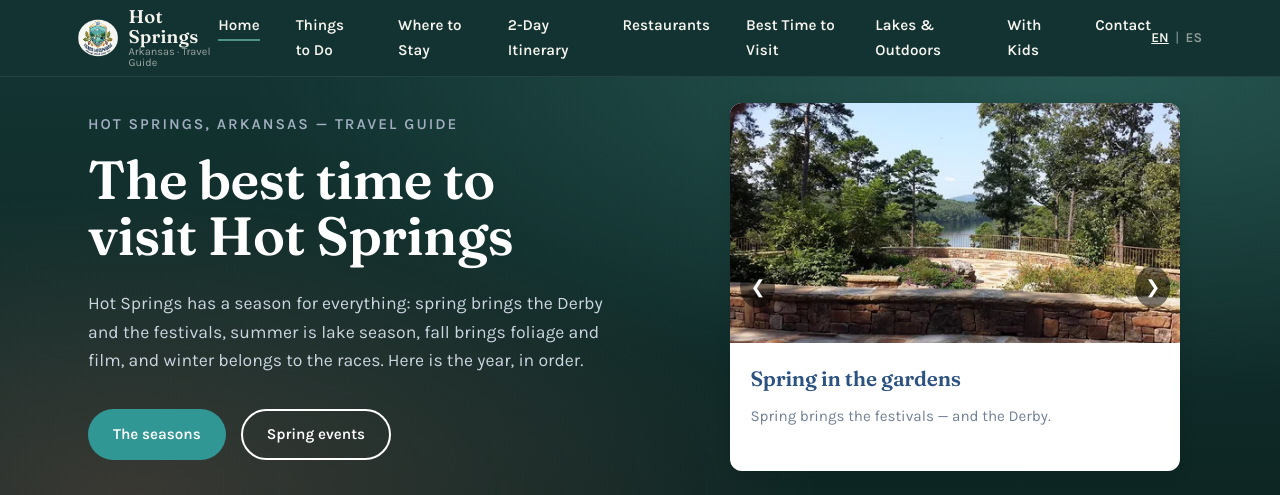
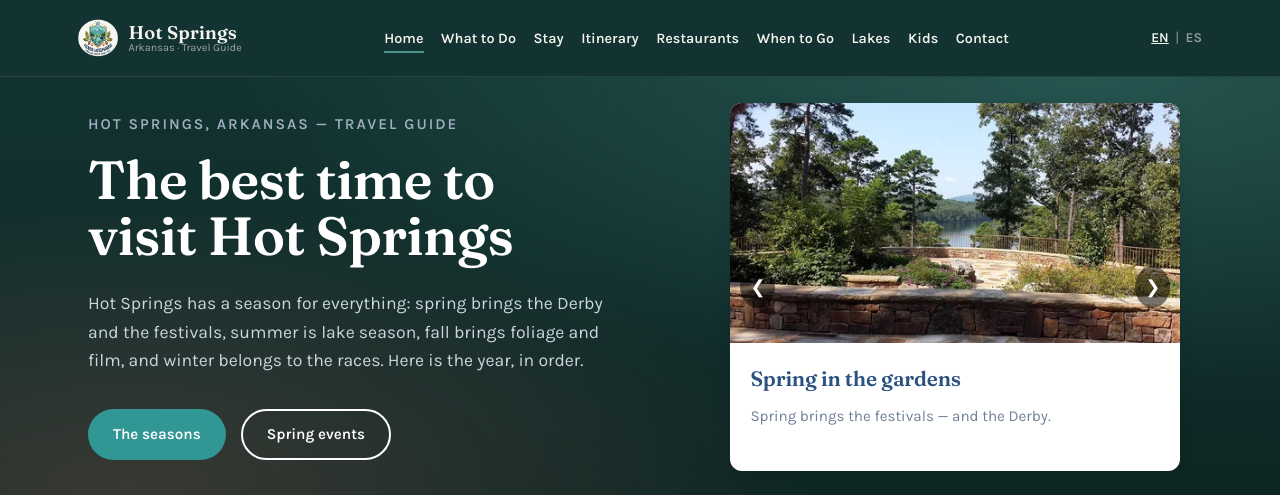
Before and after one commit to robguter/HotSprings, a PHP site: page /best-time-to-visit-hot-springs.php in a window 1280 px wide. Shown: the top 495 px of the page. Run offline with PHP 8.4, Linux system fonts and the light colour scheme; some libraries are stand-ins or nearby versions.

Commit message:
Correccion Menu

```diff
--- a/pubs/css/style.css
+++ b/pubs/css/style.css
@@ -96,9 +96,9 @@ button{ font-family:inherit; cursor:pointer; }
 .logo-text strong{ font-family:var(--font-display); font-size:1.15rem; letter-spacing:.01em; }
 .logo-text span{ font-size:.68rem; color:rgba(246,244,238,.6); }
 
-.main-nav ul{ display:flex; gap:var(--space-4); }
+.main-nav ul{ display:flex; gap:1.1rem; }
 .main-nav a{
-  font-size:.95rem; font-weight:600;
+  font-size:.9rem; font-weight:600; white-space:nowrap;
   position:relative; padding:.3rem 0;
 }
 .main-nav a::after{
@@ -625,7 +625,8 @@ a.tarjeta-slider {
   .footer-grid{ grid-template-columns:1fr 1fr; }
   .product-grid{ grid-template-columns:repeat(2,1fr); }
 }
-@media (max-width:720px){
+@media (max-width:1024px){
+  /* El menú con 9 enlaces no cabe en una línea en tablet: pasa a hamburguesa */
   .main-nav{
     position:fixed; inset:76px 0 0 0; background:var(--deep-teal);
     transform:translateX(100%); transition:transform .25s ease;
@@ -635,6 +636,8 @@ a.tarjeta-slider {
   .main-nav ul{ flex-direction:column; gap:var(--space-2); }
   .main-nav a{ font-size:1.15rem; display:block; }
   .nav-toggle{ display:block; }
+}
+@media (max-width:720px){
   .spring-panels{ grid-template-columns:1fr; }
   .spring-panel--belleza{ grid-column:auto; }
   .footer-grid{ grid-template-columns:1fr 1fr; }
@@ -668,7 +671,7 @@ a.tarjeta-slider {
 /* --- Portada con video a todo el ancho --- */
 .hero--video{ position:relative; overflow:hidden; display:flex; align-items:center; min-height:560px; }
 .hero--video .hero-bg{ position:absolute; inset:0; width:100%; height:100%; object-fit:cover; z-index:0; }
-.hero--video::before{ content:''; position:absolute; inset:0; z-index:1; background:linear-gradient(90deg, rgba(13,38,36,.60) 0%, rgba(13,38,36,.35) 55%, rgba(13,38,36,.08) 100%); }
+.hero--video::before{ content:''; position:absolute; inset:0; z-index:1; background:linear-gradient(90deg, rgba(13,38,36,.80) 0%, rgba(13,38,36,.55) 55%, rgba(13,38,36,.28) 100%); }
 .hero--video .wrap{ position:relative; z-index:2; display:block; width:100%; }
 .hero--video .columna-texto{ max-width:620px; }
 @media (max-width:720px){ .hero--video{ min-height:480px; } }
--- a/pubs/header.php
+++ b/pubs/header.php
@@ -39,12 +39,12 @@
         $nav_items = [
             'index'                        => 'Inicio',
             'things-to-do-in-hot-springs'  => 'Qué Hacer',
-            'where-to-stay-in-hot-springs' => 'Dónde Dormir',
-            'hot-springs-2-day-itinerary'  => 'Itinerario de 2 Días',
+            'where-to-stay-in-hot-springs' => 'Dormir',
+            'hot-springs-2-day-itinerary'  => 'Itinerario',
             'best-restaurants-in-hot-springs' => 'Restaurantes',
             'best-time-to-visit-hot-springs'  => 'Mejor Época',
-            'lakes-and-outdoors-hot-springs'  => 'Lagos y Aire Libre',
-            'hot-springs-with-kids'           => 'En Familia',
+            'lakes-and-outdoors-hot-springs'  => 'Lagos',
+            'hot-springs-with-kids'           => 'Niños',
             'contacto'                     => 'Contacto',
         ];
         $logo_sub  = 'Arkansas · Guía de Viajes';
@@ -54,13 +54,13 @@
     } else {
         $nav_items = [
             'index'                        => 'Home',
-            'things-to-do-in-hot-springs'  => 'Things to Do',
-            'where-to-stay-in-hot-springs' => 'Where to Stay',
-            'hot-springs-2-day-itinerary'  => '2-Day Itinerary',
+            'things-to-do-in-hot-springs'  => 'What to Do',
+            'where-to-stay-in-hot-springs' => 'Stay',
+            'hot-springs-2-day-itinerary'  => 'Itinerary',
             'best-restaurants-in-hot-springs' => 'Restaurants',
-            'best-time-to-visit-hot-springs'  => 'Best Time to Visit',
-            'lakes-and-outdoors-hot-springs'  => 'Lakes & Outdoors',
-            'hot-springs-with-kids'           => 'With Kids',
+            'best-time-to-visit-hot-springs'  => 'When to Go',
+            'lakes-and-outdoors-hot-springs'  => 'Lakes',
+            'hot-springs-with-kids'           => 'Kids',
             'contacto'                     => 'Contact',
         ];
         $logo_sub  = 'Arkansas · Travel Guide';
```
